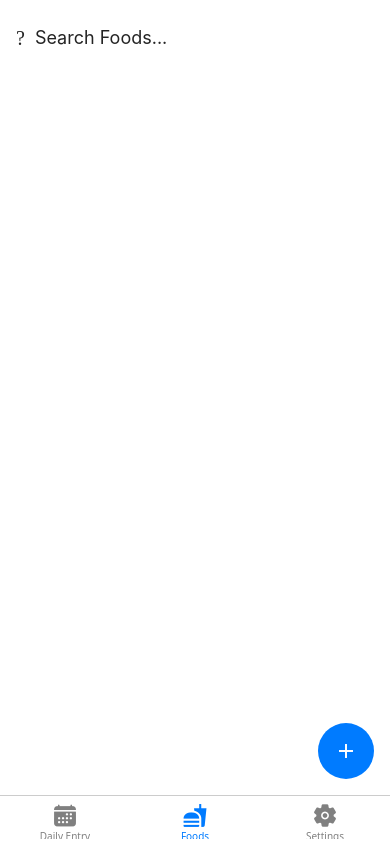
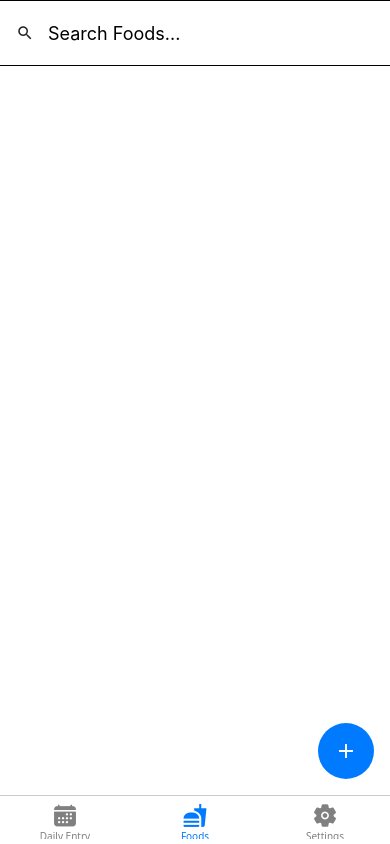
Before and after one commit to danprav04/macros-counter, a React Native app in the folder MacroTracker/: screen /Foods in a window 390 px wide. Built offline with nearby package versions, Linux system fonts and the light colour scheme.

Commit message:
fixed search bar platform compatability

```diff
--- a/MacroTracker/screens/FoodListScreen.tsx
+++ b/MacroTracker/screens/FoodListScreen.tsx
@@ -1,11 +1,11 @@
 // screens/FoodListScreen.tsx
 import React, { useState, useEffect, useCallback } from 'react';
-import { View, FlatList, StyleSheet, Alert, TextInput, ScrollView } from 'react-native';
+import { View, FlatList, StyleSheet, Alert, TextInput, ScrollView, Platform } from 'react-native';
 import { createFood, getFoods, updateFood, deleteFood } from '../services/foodService';
 import { Food } from '../types/food';
 import { isValidNumberInput, isNotEmpty } from '../utils/validationUtils';
 import FoodItem from '../components/FoodItem';
-import { Button, Input, Text, ListItem, FAB, Overlay, SearchBar, useTheme, makeStyles } from '@rneui/themed'; // Import makeStyles
+import { Button, Input, Text, ListItem, FAB, Overlay, SearchBar, useTheme, makeStyles } from '@rneui/themed';
 import { formatDate } from '../utils/dateUtils';
 import Icon from "@rneui/base/dist/Icon/Icon";
 
@@ -98,7 +98,7 @@ const FoodListScreen: React.FC = () => {
         placeholder="Search Foods..."
         onChangeText={updateSearch}
         value={search}
-        platform="ios"
+        platform={Platform.select({ ios: 'ios', android: 'android', default: 'default' })} // Use Platform.select
       />
       <FlatList
         data={filteredFoods}
```
